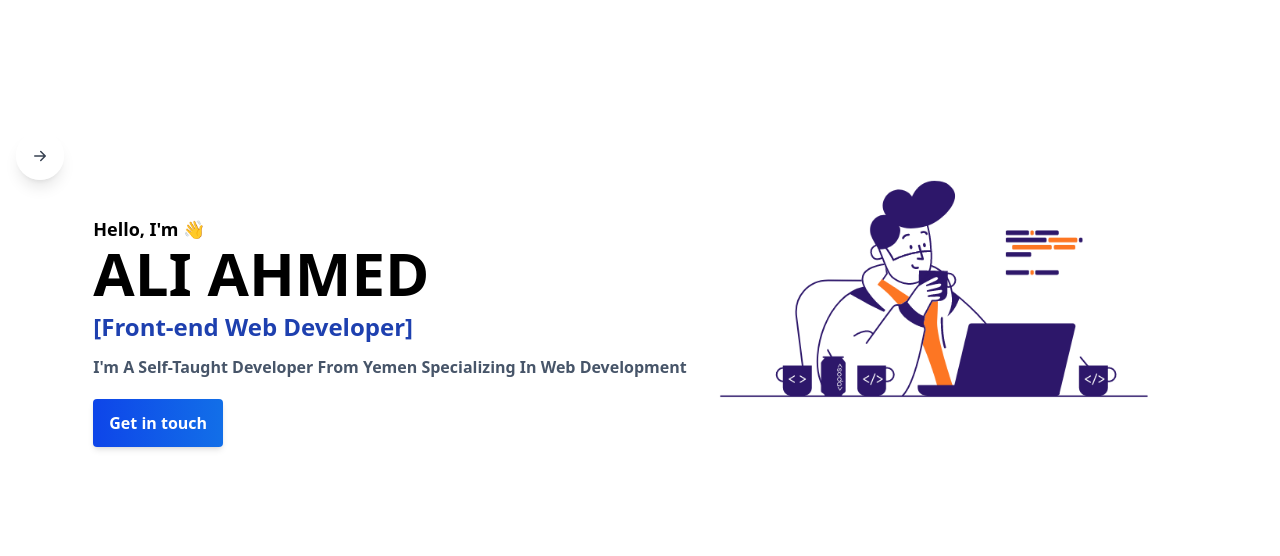
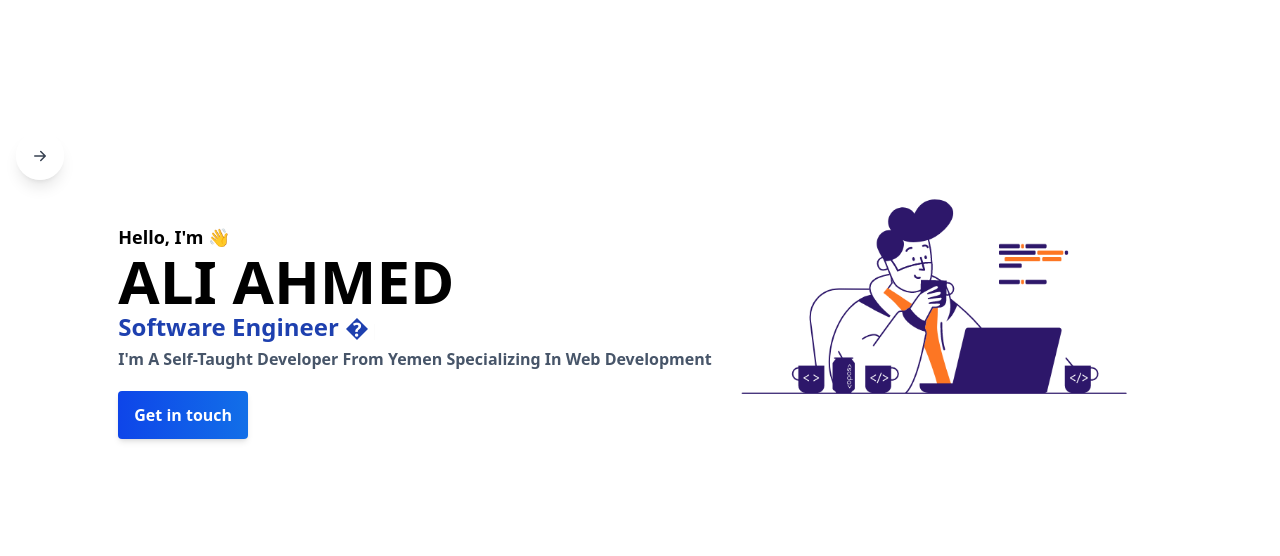
Before and after one commit to 3lawix9/My_Portfolio, a Next.js app: page /Layout in a window 1280 px wide. Shown: the part 244-800 px from the top of the page. Built offline with nearby package versions, Linux system fonts and the light colour scheme; no server answers; what tailwindcss-debug-screens would draw is missing.

Commit message:
Dynamic text

```diff
--- a/Components/About.js
+++ b/Components/About.js
@@ -4,6 +4,7 @@ import Man from '../public/man3.gif';
 import { motion } from 'framer-motion';
 import { Link } from 'react-scroll';
 import translations from '../translate/translations';
+import Typewriter from 'typewriter-effect';
 
 const About = ({ language , openSideBar}) => {
   const currentLanguage = language;
@@ -25,7 +26,15 @@ const About = ({ language , openSideBar}) => {
       <div className={`${textAlignment} `}>
         <p className='text-lg font-semibold'>{hi}</p>
         <h1 className='text-4xl lg:text-6xl uppercase font-bold'>{name}</h1>
-        <h2 className='text-blue-800 font-bold py-2 text-lg md:text-xl lg:text-2xl'>{role}</h2>
+        <Typewriter
+          options={{
+          strings: role,
+          autoStart: true,
+          loop: true,
+          delay: 20,
+          wrapperClassName: 'text-blue-800 font-bold py-2 md:text-2xl text-lg ',
+        }}
+      />
         {<p className='text-slate-600 font-bold capitalize  py-1'>{description}</p>}
         <Link
           to='contact'
@@ -42,10 +51,10 @@ const About = ({ language , openSideBar}) => {
       </div>
       <div className={`flex flex-col ${imageAlignment}`}>
         <Image
-          width={500}
-          height={500}
+          width={450}
+          height={450}
           priority={true}
-          className='mt-10 mb-32'
+          className='mt-10 mb-28 rounded-xl'
           src={Man}
           alt="Logo"
         />
--- a/package.json
+++ b/package.json
@@ -23,11 +23,13 @@
     "react-icons": "^4.7.1",
     "react-intersection-observer": "^9.4.3",
     "react-scroll": "^1.8.9",
-    "react-tooltip": "^5.13.1"
+    "react-tooltip": "^5.13.1",
+    "typewriter-effect": "^2.20.1"
   },
   "devDependencies": {
     "@wixc3/react-board": "^2.1.3",
     "autoprefixer": "^10.4.13",
+    "daisyui": "^3.2.1",
     "postcss": "^8.4.21",
     "tailwindcss": "^3.2.7",
     "tailwindcss-debug-screens": "^2.2.1",
--- a/translate/translations.js
+++ b/translate/translations.js
@@ -28,7 +28,7 @@ const translations = {
     en: {
       hi: 'Hello, I\'m 👋',
       name: 'Ali Ahmed',
-      role: '[Front-end Web Developer]',
+      role: ['Front-end Web Developer 💻', 'Software Engineer 📈🚀'],
       description:
       "I'm a self-taught Developer from Yemen \nspecializing in web development",
       getInTouch: 'Get in touch',
@@ -36,7 +36,7 @@ const translations = {
     ar: {
       hi: 'مرحبًا، أنا 👋',
       name: 'علي أحمد',
-      role: '[مطور واجهات الويب الأمامية]',
+      role: ['مطور واجهات أمامية]', 'مطور برامج'],
       description:
         'أنا مبرمج من اليمن، متخصص في تطوير الويب بشكل عام وتطوير واجهات المستخدم الأمامية بشكل خاص.',
       getInTouch: 'تواصل معي',
@@ -153,7 +153,7 @@ const translations = {
       {
         image: '/Website-3.png',
         header: <div dir="rtl">موقع بنك رقمي</div>,
-        title: <div dir="rtl">مارست وطورت مهاراتي في إطار Tailwind CSS لجعل الموقع أسرع باستخدام CSS.</div>,
+        title: <div dir="rtl">تعلمت وطورت مهاراتي في إطار Tailwind CSS لجعل الموقع أسرع باستخدام CSS.</div>,
         link: 'https://github.com/3lawix9/AI-website',
         project: 'https://ai-website-sage.vercel.app',
         extraIcon: <SiTailwindcss className="text-blue-500 text-2xl hover:-translate-y-1 transition-all duration-500" />,
```
Also changed, not shown: public/man.png (deleted), 1 other file (tests, documents, lock files or other folders).
